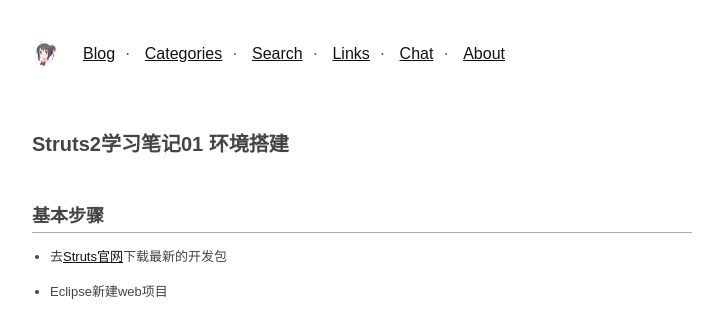
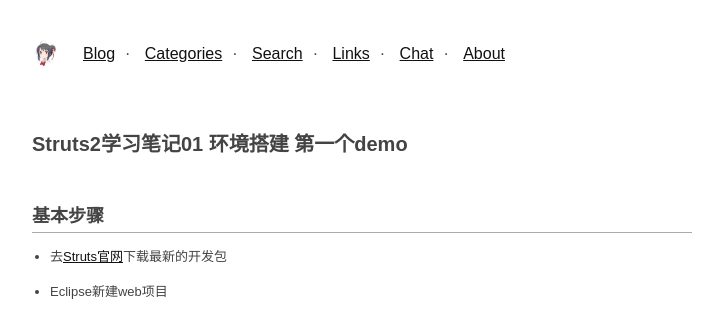
Before and after one commit to TMaize/tmaize-blog, a Jekyll site: the page built from _posts/2017-03-12-struts2学习笔记01-环境搭建-第一个demo.md, in a window 1280 px wide and 900 px high. Shown: the top 318 px of the window, without its empty margins (278-1001 px from the left). Built offline with Jekyll 4.4.1, drawn with Linux system fonts in a browser that asks for light colours.

Commit message:
修改文章

```diff
--- a/_posts/2017-03-12-struts2学习笔记01-环境搭建.md
+++ b/_posts/2017-03-12-struts2学习笔记01-环境搭建-第一个demo.md
@@ -1,6 +1,6 @@
 ---
 layout: mypost
-title: Struts2学习笔记01 环境搭建
+title: Struts2学习笔记01 环境搭建 第一个demo
 categories: [java]
 ---
 # 基本步骤
```
Also changed, not shown: _posts/2017-04-01-struts2学习笔记05-过滤器-标签.md (+1 -1 lines).
